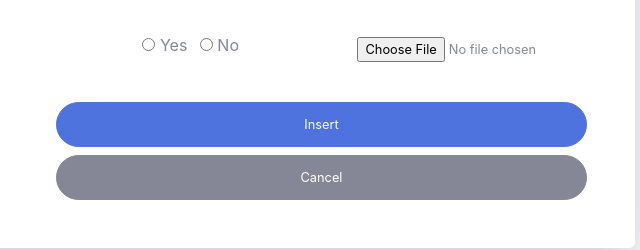
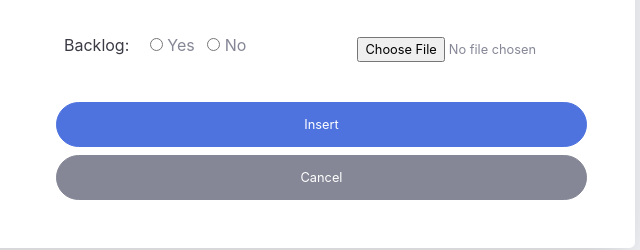
Before and after one commit to freshbitsweb/workshop-html, a plain HTML site: page insert.html in a window 1280 px wide. Shown: the part 272-522 px from the top of the page, 551-1191 px from the left. Drawn offline with Linux system fonts and the light colour scheme.

Commit message:
html: add backlog label

```diff
--- a/insert.html
+++ b/insert.html
@@ -56,7 +56,8 @@
                                         </div>
 
                                         <div class="form-group row align-items-center">
-                                            <div class="col-sm-6 ml-2 mb-3 mb-sm-0 text-center">
+                                            <div class="col-sm-6 ml-2 mb-3 mb-sm-0">
+                                                <label class="h6 text-gray-900 mr-3">Backlog:</label>
                                                 <label class="mr-2">
                                                     <input type="radio" name="ati_keti" value="Yes"> Yes
                                                 </label>
```
